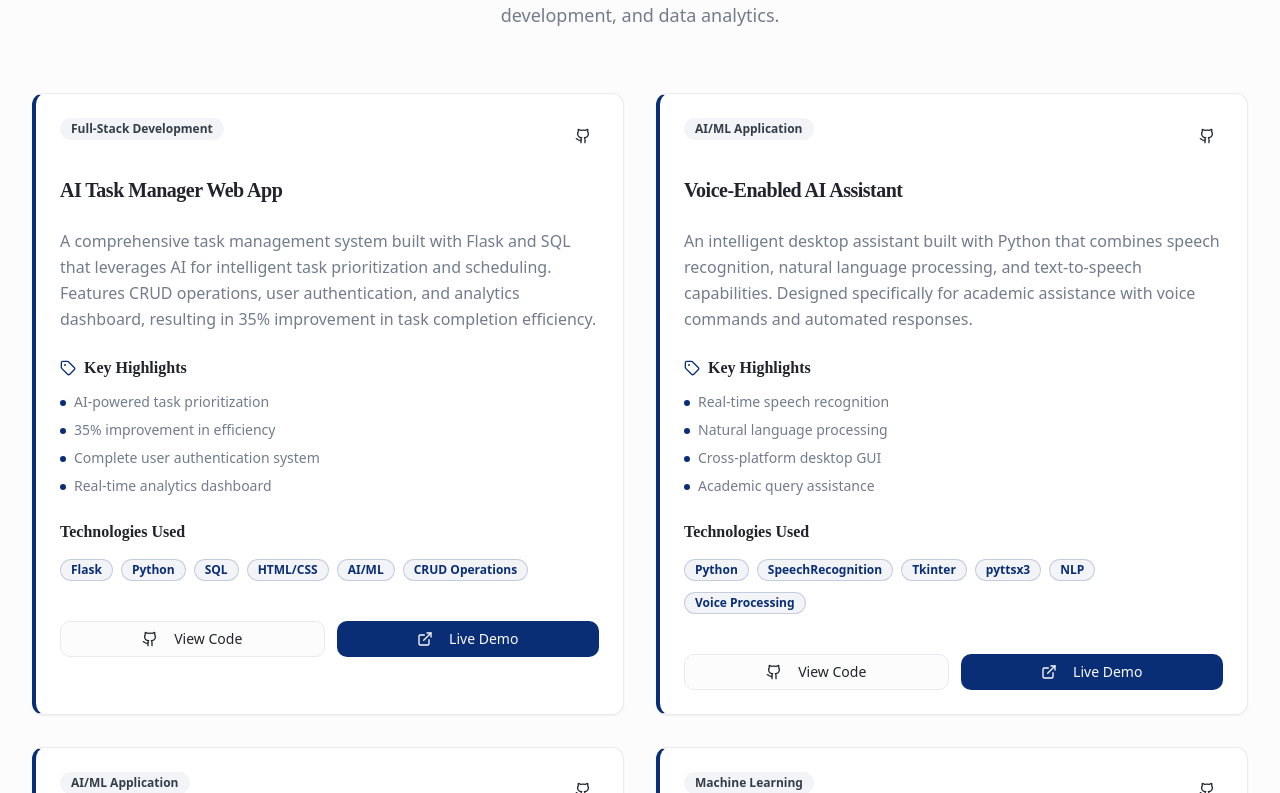
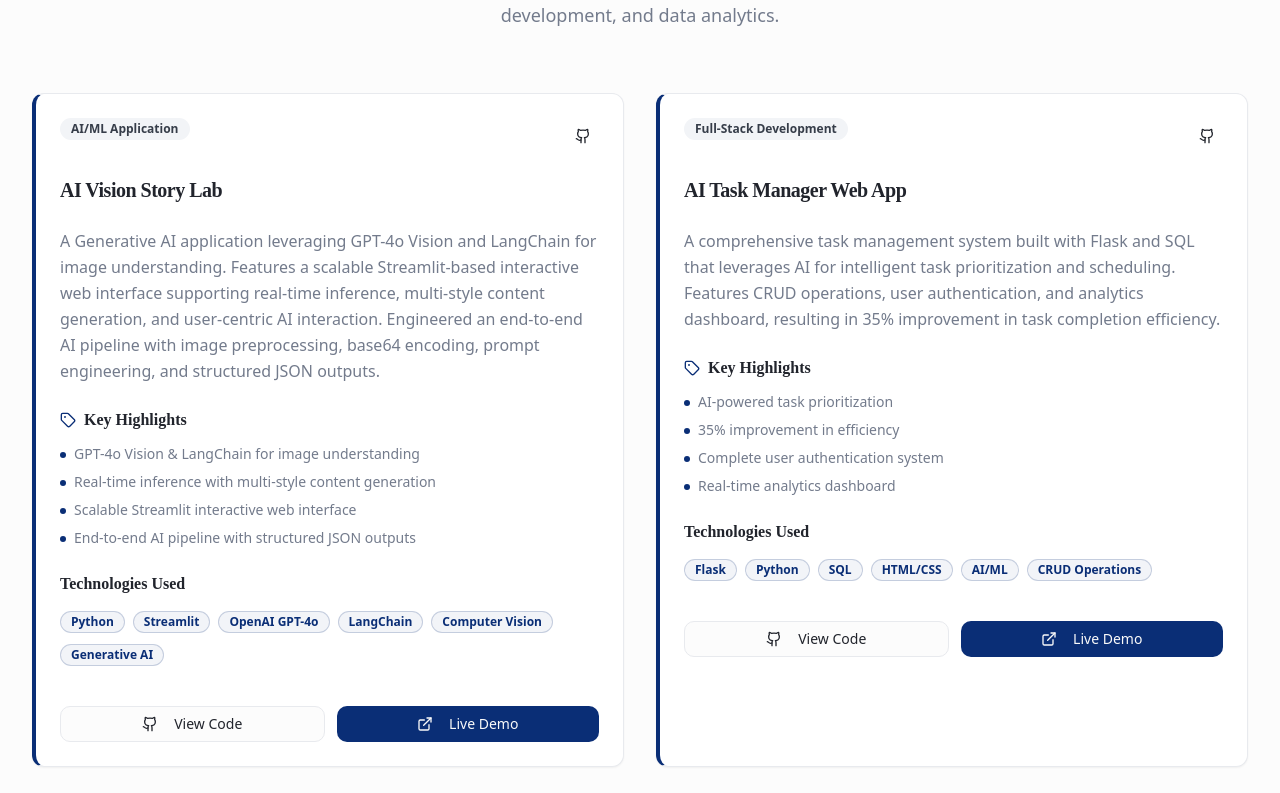
Before and after one commit to kirankamble1523/kiranvkamble, a React (Vite) app: page / in a window 1280 px wide. Shown: the part 6287-7080 px from the top of the page. Built offline with nearby package versions, Linux system fonts and the light colour scheme; a web font is replaced by a local one.

Commit message:
Changes
Co-authored-by: kirankamble1523 <149459214+kirankamble1523@users.noreply.github.com>

```diff
--- a/src/components/Portfolio.tsx
+++ b/src/components/Portfolio.tsx
@@ -6,6 +6,20 @@ import { Badge } from '@/components/ui/badge'
 
 const Portfolio = () => {
   const projects = [
+    {
+      title: "AI Vision Story Lab",
+      description: "A Generative AI application leveraging GPT-4o Vision and LangChain for image understanding. Features a scalable Streamlit-based interactive web interface supporting real-time inference, multi-style content generation, and user-centric AI interaction. Engineered an end-to-end AI pipeline with image preprocessing, base64 encoding, prompt engineering, and structured JSON outputs.",
+      technologies: ["Python", "Streamlit", "OpenAI GPT-4o", "LangChain", "Computer Vision", "Generative AI"],
+      github: "https://github.com/kirankamble1523/AI-Vision-Story-Lab/tree/main",
+      demo: "#",
+      category: "AI/ML Application",
+      highlights: [
+        "GPT-4o Vision & LangChain for image understanding",
+        "Real-time inference with multi-style content generation",
+        "Scalable Streamlit interactive web interface",
+        "End-to-end AI pipeline with structured JSON outputs"
+      ]
+    },
     {
       title: "AI Task Manager Web App",
       description: "A comprehensive task management system built with Flask and SQL that leverages AI for intelligent task prioritization and scheduling. Features CRUD operations, user authentication, and analytics dashboard, resulting in 35% improvement in task completion efficiency.",
```
